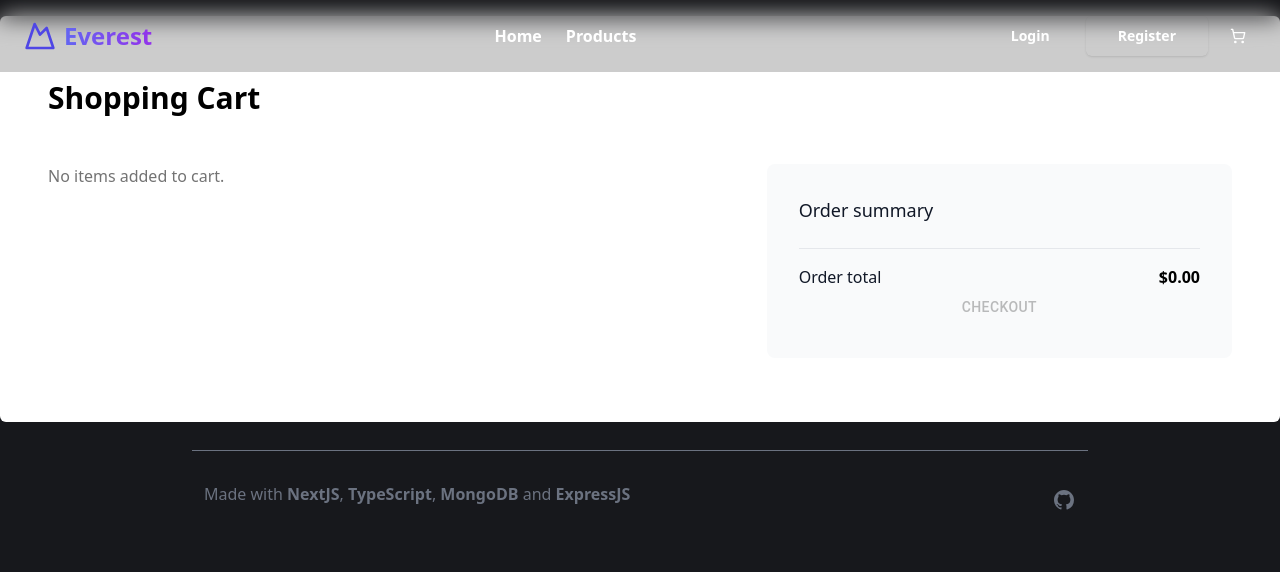
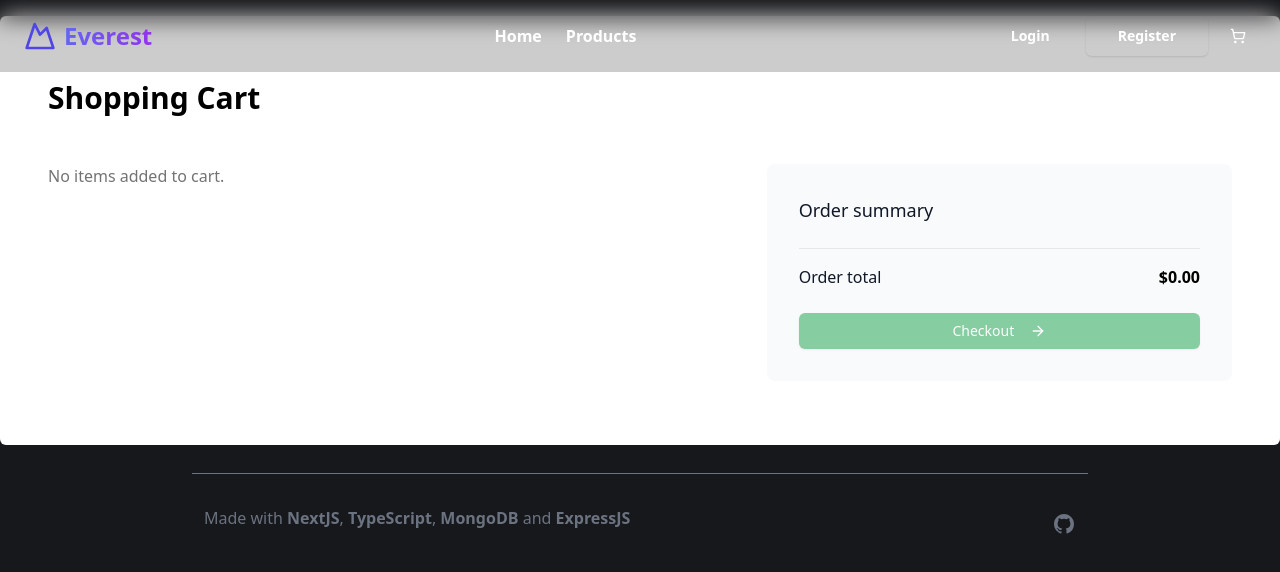
Before and after one commit to santidotpy/everest-front, a Next.js app: page /cart in a window 1280 px wide. Shown: the top 572 px of the page. Built offline with nearby package versions, Linux system fonts and the light colour scheme.

Commit message:
💄 Enhance Summary component with loading state and improved checkout button

```diff
--- a/src/app/cart/components/summary.tsx
+++ b/src/app/cart/components/summary.tsx
@@ -1,10 +1,12 @@
 "use client";
 
 import axios from "axios";
-import Button from "@mui/material/Button";
-import { useEffect } from "react";
+import { useEffect, useState } from "react";
 import { useSearchParams } from "next/navigation";
-import { toast } from "react-hot-toast";
+import { toast } from "sonner";
+import { ArrowRight } from "lucide-react";
+import { Button } from "@/components/ui/button";
+
 
 import useCart from "@/hooks/use-cart";
 import Currency from "@/components/Currency";
@@ -13,6 +15,8 @@ const Summary = () => {
   const searchParams = useSearchParams();
   const items = useCart((state) => state.items);
   const removeAll = useCart((state) => state.removeAll);
+  const [isLoading, setIsLoading] = useState(false)
+
 
   useEffect(() => {
     if (searchParams.get("success")) {
@@ -30,6 +34,7 @@ const Summary = () => {
   }, 0);
 
   const onCheckout = async () => {
+    setIsLoading(true)
     try {
       for (const item of items) {
         await axios.post(
@@ -59,27 +64,41 @@ const Summary = () => {
     } catch (error) {
       toast.error("Ups, something went wrong.");
       console.log(error);
+    } finally {
+      setIsLoading(false)
     }
   };
 
   return (
-    <div className="mt-16 rounded-lg bg-gray-50 px-4 py-6 sm:p-6 lg:col-span-5 lg:mt-0 lg:p-8">
-      <h2 className="text-lg font-medium text-gray-900">Order summary</h2>
-      <div className="mt-6 space-y-4">
-        <div className="flex items-center justify-between border-t border-gray-200 pt-4">
-          <div className="text-base font-medium text-gray-900">Order total</div>
-          <div className="text-black">
-            <Currency value={totalPrice} />
+    <div className="lg:col-span-5">
+      <div className="mt-16 rounded-lg bg-gray-50 px-4 py-6 sm:p-6 lg:col-span-5 lg:mt-0 lg:p-8">
+        <h2 className="text-lg font-medium text-gray-900">
+          Order summary
+        </h2>
+        <div className="mt-6 space-y-4">
+          <div className="flex items-center justify-between border-t border-gray-200 pt-4">
+            <p className="text-base font-medium text-gray-900">Order total</p>
+            <p className="text-black">
+              <Currency value={totalPrice} />
+            </p>
           </div>
         </div>
+        <Button className="w-full mt-6 bg-green-600 hover:bg-green-700 text-white" onClick={onCheckout} disabled={items.length === 0}>
+        {isLoading ? (
+          <>
+          <svg className="animate-spin -ml-1 mr-3 h-5 w-5 text-white" xmlns="http://www.w3.org/2000/svg" fill="none" viewBox="0 0 24 24">
+              <circle className="opacity-25" cx="12" cy="12" r="10" stroke="currentColor" strokeWidth="4"></circle>
+              <path className="opacity-75" fill="currentColor" d="M4 12a8 8 0 018-8V0C5.373 0 0 5.373 0 12h4zm2 5.291A7.962 7.962 0 014 12H0c0 3.042 1.135 5.824 3 7.938l3-2.647z"></path>
+          </svg>
+          Processing...
+      </>
+      ) : (
+        <>
+          Checkout <ArrowRight className="ml-2 h-4 w-4" />
+        </>
+      )}
+        </Button>
       </div>
-      <Button
-        onClick={onCheckout}
-        disabled={items.length === 0}
-        className="w-full mt-6"
-      >
-        Checkout
-      </Button>
     </div>
   );
 };
```
